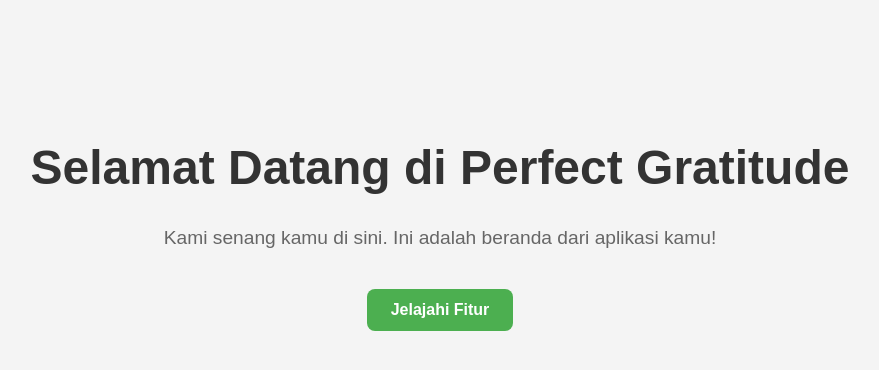
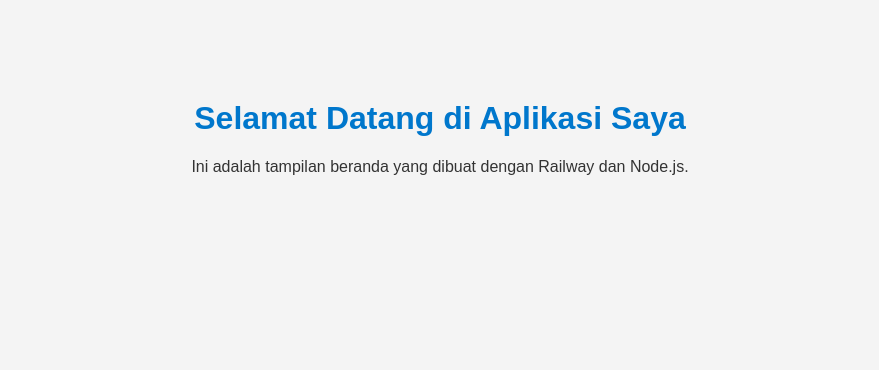
Before and after one commit to rutoff/rutoff, a website: page public/index.html in a window 1280 px wide. Shown: the whole page, without its empty margins (200-1079 px from the left). Drawn offline with Linux system fonts and the light colour scheme.

Commit message:
Add homepage with HTML & CSS

```diff
--- a/package.json
+++ b/package.json
@@ -9,4 +9,5 @@
   "dependencies": {
     "express": "^4.18.2"
   }
+
 }
--- a/public/index.html
+++ b/public/index.html
@@ -1,42 +1,12 @@
 <!DOCTYPE html>
 <html lang="en">
 <head>
-  <meta charset="UTF-8" />
-  <meta name="viewport" content="width=device-width, initial-scale=1.0"/>
+  <meta charset="UTF-8">
   <title>Beranda</title>
-  <style>
-    body {
-      font-family: Arial, sans-serif;
-      background: #f4f4f4;
-      text-align: center;
-      padding: 100px;
-    }
-    h1 {
-      font-size: 3em;
-      color: #333;
-    }
-    p {
-      font-size: 1.2em;
-      color: #666;
-    }
-    a.button {
-      display: inline-block;
-      margin-top: 20px;
-      padding: 12px 24px;
-      background: #4CAF50;
-      color: white;
-      text-decoration: none;
-      border-radius: 8px;
-      font-weight: bold;
-    }
-    a.button:hover {
-      background: #45a049;
-    }
-  </style>
+  <link rel="stylesheet" href="style.css">
 </head>
 <body>
-  <h1>Selamat Datang di Perfect Gratitude</h1>
-  <p>Kami senang kamu di sini. Ini adalah beranda dari aplikasi kamu!</p>
-  <a class="button" href="#fitur">Jelajahi Fitur</a>
+  <h1>Selamat Datang di Aplikasi Saya</h1>
+  <p>Ini adalah tampilan beranda yang dibuat dengan Railway dan Node.js.</p>
 </body>
 </html>
--- /dev/null
+++ b/public/style.css
@@ -0,0 +1,11 @@
+body {
+    font-family: Arial, sans-serif;
+    text-align: center;
+    background-color: #f4f4f4;
+    color: #333;
+    margin-top: 100px;
+  }
+
+  h1 {
+    color: #0077cc;
+  }
```
Also changed, not shown: app.js (+17 -0 lines).
